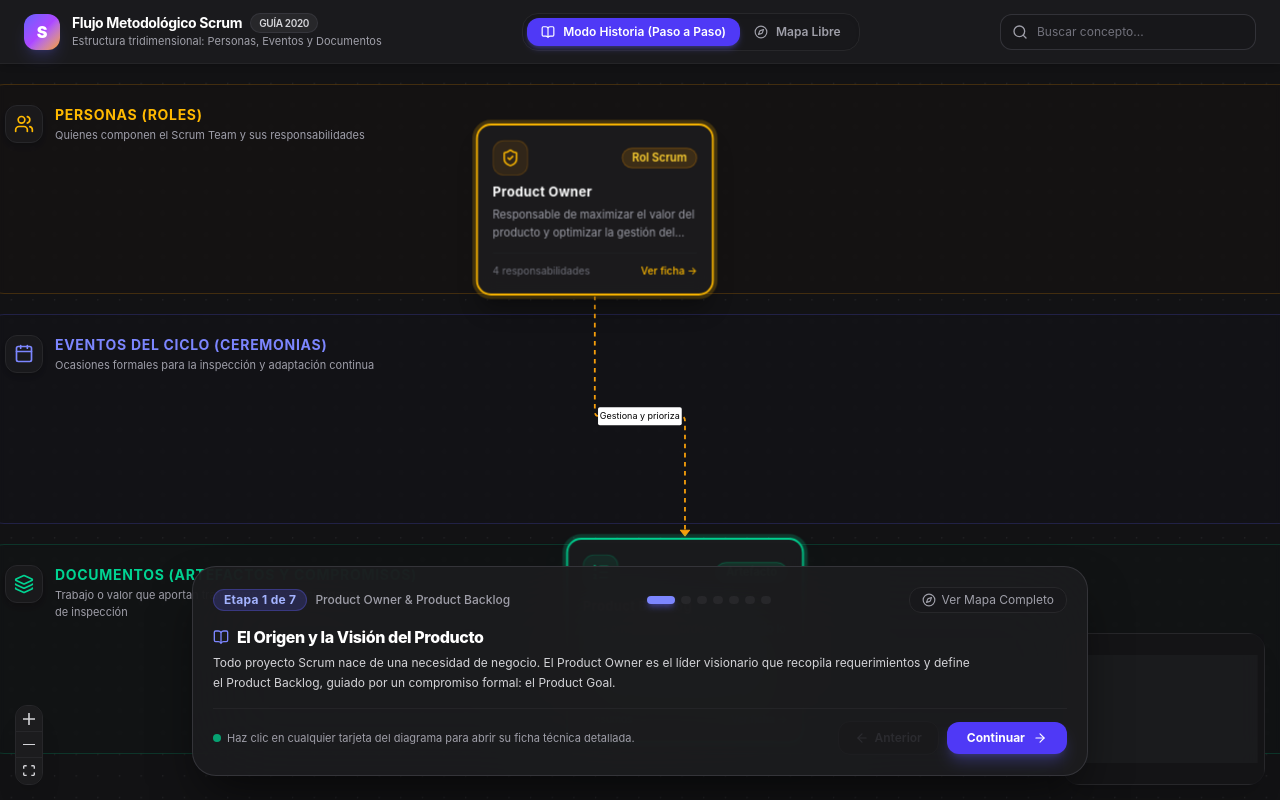
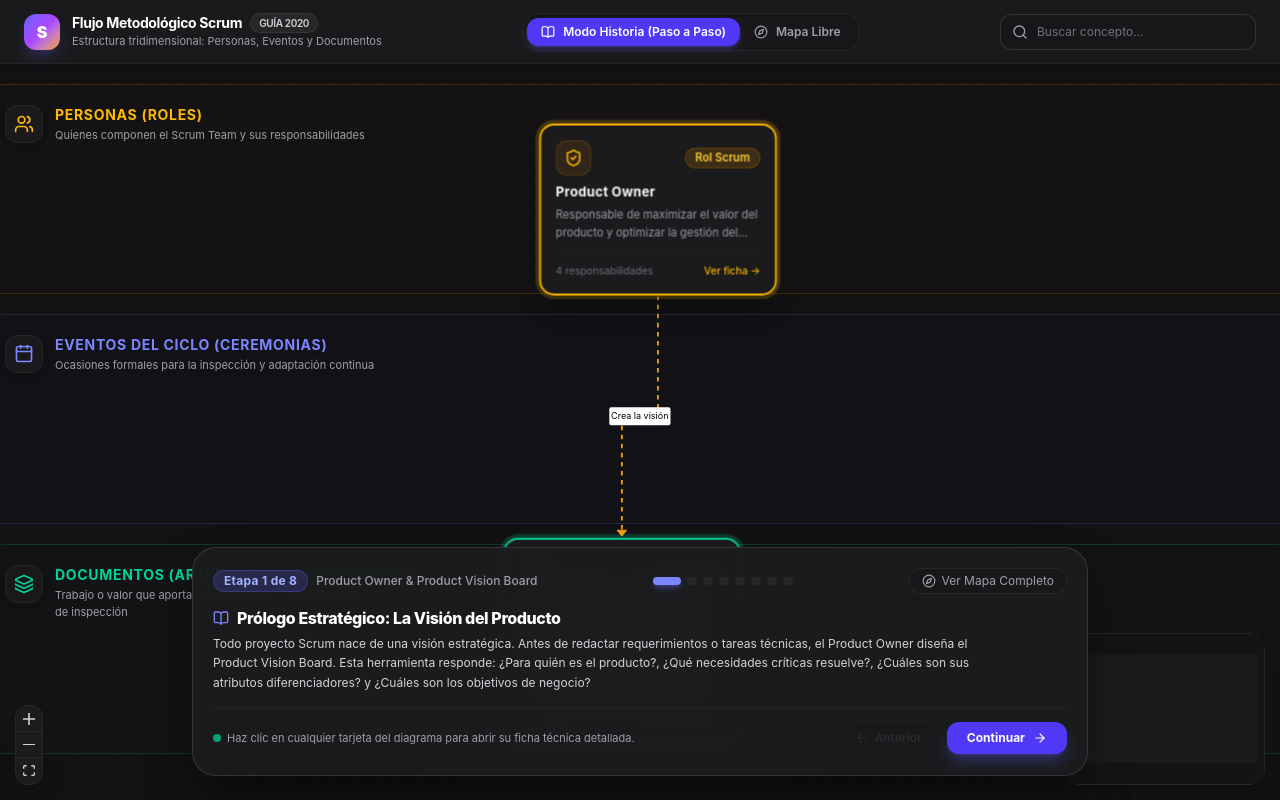
Before and after one commit to JorgeTrip/2026-Scrum, a React (Vite) app: page / in a window 1280 px wide. Built offline with nearby package versions, Linux system fonts and the light colour scheme.

Commit message:
feat: Se incorpora el Product Vision Board como prólogo estratégico en el flujo y narrativa

```diff
--- a/src/components/nodes/ArtifactNode.tsx
+++ b/src/components/nodes/ArtifactNode.tsx
@@ -1,6 +1,6 @@
 import React, { memo } from 'react';
 import { Handle, Position, type NodeProps } from '@xyflow/react';
-import { Layers, ListOrdered, CheckCircle2, BookmarkCheck } from 'lucide-react';
+import { Layers, ListOrdered, CheckCircle2, BookmarkCheck, Compass } from 'lucide-react';
 import type { NodoScrum } from '../../types/scrum';
 
 /**
@@ -12,6 +12,8 @@ export const ArtifactNode: React.FC<NodeProps<NodoScrum>> = memo(({ data, select
 
   const obtenerIcono = () => {
     switch (data.id) {
+      case 'artifact-vision-board':
+        return <Compass className="w-5 h-5 text-emerald-400" />;
       case 'artifact-product-backlog':
         return <ListOrdered className="w-5 h-5 text-emerald-400" />;
       case 'artifact-sprint-backlog':
--- a/src/data/datosAristas.ts
+++ b/src/data/datosAristas.ts
@@ -6,17 +6,38 @@ import { MarkerType } from '@xyflow/react';
 import type { AristaScrum } from '../types/scrum';
 
 export const aristasScrum: AristaScrum[] = [
-  // Relaciones de Roles a Artefactos/Eventos
+  // Relaciones Estratégicas Iniciales
+  {
+    id: 'edge-po-to-vision',
+    source: 'role-product-owner',
+    target: 'artifact-vision-board',
+    label: 'Crea la visión',
+    type: 'smoothstep',
+    animated: true,
+    style: { stroke: '#F59E0B', strokeWidth: 2 },
+    markerEnd: { type: MarkerType.ArrowClosed, color: '#F59E0B' }
+  },
+  {
+    id: 'edge-vision-to-pb',
+    source: 'artifact-vision-board',
+    target: 'artifact-product-backlog',
+    label: 'Nutre el Product Goal y PBI',
+    type: 'smoothstep',
+    animated: true,
+    style: { stroke: '#10B981', strokeWidth: 2 },
+    markerEnd: { type: MarkerType.ArrowClosed, color: '#10B981' }
+  },
   {
     id: 'edge-po-to-pb',
     source: 'role-product-owner',
     target: 'artifact-product-backlog',
     label: 'Gestiona y prioriza',
     type: 'smoothstep',
-    animated: true,
     style: { stroke: '#F59E0B', strokeWidth: 2 },
     markerEnd: { type: MarkerType.ArrowClosed, color: '#F59E0B' }
   },
+
+  // Relaciones de Roles a Eventos/Artefactos
   {
     id: 'edge-devs-to-daily',
     source: 'role-developers',
--- a/src/data/datosArtefactos.ts
+++ b/src/data/datosArtefactos.ts
@@ -1,5 +1,5 @@
 /**
- * Definición de los Artefactos oficiales de Scrum y sus Compromisos.
+ * Definición de los Artefactos oficiales y herramientas estratégicas de Scrum.
  * Carril Inferior: y = 520
  */
 
@@ -7,16 +7,36 @@ import type { NodoScrum } from '../types/scrum';
 
 export const nodosArtefactos: NodoScrum[] = [
   {
+    id: 'artifact-vision-board',
+    type: 'artifactNode',
+    position: { x: 60, y: 520 },
+    data: {
+      id: 'artifact-vision-board',
+      label: 'Product Vision Board',
+      category: 'artifact',
+      summary: 'Marco visual estratégico que define el grupo objetivo, necesidades del usuario, propuesta de valor y metas del negocio.',
+      details: {
+        inputs: ['Investigación de mercado', 'Entrevistas con clientes', 'Visión corporativa'],
+        outputs: [
+          'Compromiso: Visión Clara del Producto',
+          'Fundamento conceptual del Product Goal y del Product Backlog inicial'
+        ],
+        theoreticalBasis:
+          'Desarrollado por Roman Pichler; actúa como la brújula estratégica que responde el "por qué" y "para quién" antes de iniciar la gestión del backlog.'
+      }
+    }
+  },
+  {
     id: 'artifact-product-backlog',
     type: 'artifactNode',
-    position: { x: 200, y: 520 },
+    position: { x: 380, y: 520 },
     data: {
       id: 'artifact-product-backlog',
       label: 'Product Backlog',
       category: 'artifact',
       summary: 'Lista emergente y ordenada de todo lo que se sabe necesario para mejorar el producto.',
       details: {
-        inputs: ['Visión estratégica', 'Investigación de usuarios', 'Feedback continuo del mercado'],
+        inputs: ['Product Vision Board', 'Visión estratégica', 'Feedback continuo del mercado'],
         outputs: [
           'Compromiso: Product Goal (Objetivo del Producto)',
           'Elementos del Product Backlog (PBI) refinados y ordenados'
@@ -29,7 +49,7 @@ export const nodosArtefactos: NodoScrum[] = [
   {
     id: 'artifact-sprint-backlog',
     type: 'artifactNode',
-    position: { x: 580, y: 520 },
+    position: { x: 700, y: 520 },
     data: {
       id: 'artifact-sprint-backlog',
       label: 'Sprint Backlog',
@@ -49,7 +69,7 @@ export const nodosArtefactos: NodoScrum[] = [
   {
     id: 'artifact-increment',
     type: 'artifactNode',
-    position: { x: 960, y: 520 },
+    position: { x: 1020, y: 520 },
     data: {
       id: 'artifact-increment',
       label: 'Increment',
--- a/src/data/datosHistoria.ts
+++ b/src/data/datosHistoria.ts
@@ -1,5 +1,6 @@
 /**
- * Definición formal de los 7 capítulos narrativos del flujo Scrum (Storytelling).
+ * Definición formal de los 8 capítulos narrativos del flujo Scrum (Storytelling).
+ * Inicia con el Prólogo Estratégico del Product Vision Board.
  */
 
 export interface CapituloHistoria {
@@ -18,36 +19,46 @@ export const capitulosHistoria: CapituloHistoria[] = [
   {
     id: 0,
     pasoNumero: 1,
-    titulo: 'El Origen y la Visión del Producto',
-    subtitulo: 'Product Owner & Product Backlog',
+    titulo: 'Prólogo Estratégico: La Visión del Producto',
+    subtitulo: 'Product Owner & Product Vision Board',
     narrativa:
-      'Todo proyecto Scrum nace de una necesidad de negocio. El Product Owner es el líder visionario que recopila requerimientos y define el Product Backlog, guiado por un compromiso formal: el Product Goal.',
-    idsNodosNuevos: ['role-product-owner', 'artifact-product-backlog'],
-    idsDestacados: ['role-product-owner', 'artifact-product-backlog']
+      'Todo proyecto Scrum nace de una visión estratégica. Antes de redactar requerimientos o tareas técnicas, el Product Owner diseña el Product Vision Board. Esta herramienta responde: ¿Para quién es el producto?, ¿Qué necesidades críticas resuelve?, ¿Cuáles son sus atributos diferenciadores? y ¿Cuáles son los objetivos de negocio?',
+    idsNodosNuevos: ['role-product-owner', 'artifact-vision-board'],
+    idsDestacados: ['role-product-owner', 'artifact-vision-board']
   },
   {
     id: 1,
     pasoNumero: 2,
+    titulo: 'El Product Backlog y el Product Goal',
+    subtitulo: 'La lista ordenada y emergente de valor',
+    narrativa:
+      'Con la visión estratégica consolidada, el Product Owner define el Product Goal (Objetivo del Producto a largo plazo) y crea el Product Backlog: la única fuente ordenada y transparente de trabajo que el equipo emprenderá.',
+    idsNodosNuevos: ['artifact-product-backlog'],
+    idsDestacados: ['artifact-product-backlog', 'role-product-owner']
+  },
+  {
+    id: 2,
+    pasoNumero: 3,
     titulo: 'El Equipo Scrum y el Contenedor',
     subtitulo: 'Developers, Scrum Master & Sprint',
     narrativa:
-      'Para hacer realidad la visión, se forma el Scrum Team: los Developers (quienes construyen la solución) y el Scrum Master (quien facilita el proceso). Todo el trabajo se desarrollará dentro de un ciclo regular de 1 a 4 semanas: el Sprint.',
+      'Para hacer realidad la visión, se forma el Scrum Team: los Developers (quienes construyen la solución técnica con altos estándares de calidad) y el Scrum Master (líder servicial que promueve la efectividad). Todo el trabajo ocurrirá dentro del Sprint: un ciclo regular fijo de 1 a 4 semanas.',
     idsNodosNuevos: ['role-developers', 'role-scrum-master', 'event-sprint'],
     idsDestacados: ['role-developers', 'role-scrum-master', 'event-sprint']
   },
   {
-    id: 2,
-    pasoNumero: 3,
-    titulo: 'Sprint Planning: El Plan y el Compromiso',
+    id: 3,
+    pasoNumero: 4,
+    titulo: 'Sprint Planning: El Compromiso',
     subtitulo: 'Definición del Sprint Goal & Sprint Backlog',
     narrativa:
-      'Al iniciar el Sprint, el equipo completo realiza el Sprint Planning. Seleccionan elementos del Product Backlog, establecen el Sprint Goal y desglosan las tareas técnicas en el Sprint Backlog.',
+      'Al iniciar el Sprint, el equipo completo realiza el Sprint Planning. Seleccionan elementos del Product Backlog, formalizan el Sprint Goal y desglosan el plan táctico de trabajo en el Sprint Backlog.',
     idsNodosNuevos: ['event-sprint-planning', 'artifact-sprint-backlog'],
     idsDestacados: ['event-sprint-planning', 'artifact-sprint-backlog']
   },
   {
-    id: 3,
-    pasoNumero: 4,
+    id: 4,
+    pasoNumero: 5,
     titulo: 'Ejecución Diaria y Sincronización',
     subtitulo: 'La Daily Scrum de 15 minutos',
     narrativa:
@@ -56,32 +67,32 @@ export const capitulosHistoria: CapituloHistoria[] = [
     idsDestacados: ['event-daily-scrum', 'role-developers']
   },
   {
-    id: 4,
-    pasoNumero: 5,
+    id: 5,
+    pasoNumero: 6,
     titulo: 'Nacimiento del Incremento Terminado',
     subtitulo: 'Compromiso: Definition of Done (DoD)',
     narrativa:
-      'Como resultado del trabajo de ingeniería, los Developers generan un Incremento utilizable. No es un prototipo ni trabajo a medias: cumple estrictamente la Definition of Done y aporta valor tangible al producto.',
+      'Como resultado del esfuerzo de ingeniería, los Developers generan un Incremento utilizable. No es un borrador: cumple estrictamente la Definition of Done y aporta valor tangible que puede ponerse en producción.',
     idsNodosNuevos: ['artifact-increment'],
     idsDestacados: ['artifact-increment']
   },
   {
-    id: 5,
-    pasoNumero: 6,
+    id: 6,
+    pasoNumero: 7,
     titulo: 'Sprint Review: Inspección de Valor',
     subtitulo: 'Colaboración activa con los Interesados',
     narrativa:
-      'Hacia el final del Sprint, el Scrum Team se reúne con los clientes e interesados clave en el Sprint Review. Muestran el Incremento funcionando, reciben retroalimentación en vivo y adaptan el Product Backlog para el futuro.',
+      'Hacia el final del Sprint, el Scrum Team se reúne con los clientes e interesados clave en el Sprint Review. Presentan el Incremento terminado, reciben retroalimentación y adaptan el Product Backlog para maximizar el valor futuro.',
     idsNodosNuevos: ['event-sprint-review'],
     idsDestacados: ['event-sprint-review', 'artifact-increment']
   },
   {
-    id: 6,
-    pasoNumero: 7,
+    id: 7,
+    pasoNumero: 8,
     titulo: 'Sprint Retrospective: La Mejora Continua',
     subtitulo: 'Cierre del ciclo y adaptación al próximo Sprint',
     narrativa:
-      'Antes de concluir el Sprint, el equipo se reúne en la Sprint Retrospective facilitada por el Scrum Master. Inspeccionan personas, relaciones y herramientas para acordar mejoras concretas que se aplicarán en el siguiente Sprint.',
+      'Antes de concluir el Sprint, el equipo se reúne en la Sprint Retrospective facilitada por el Scrum Master. Inspeccionan personas, procesos y herramientas para acordar mejoras concretas que se aplicarán en el siguiente ciclo.',
     idsNodosNuevos: ['event-sprint-retrospective'],
     idsDestacados: ['event-sprint-retrospective', 'role-scrum-master']
   }
```
Also changed, not shown: 2 other files (tests, documents, lock files or other folders).
